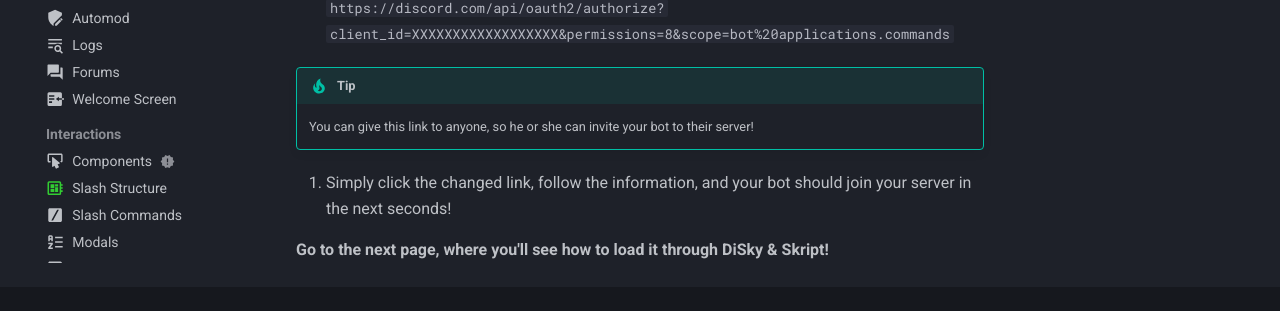
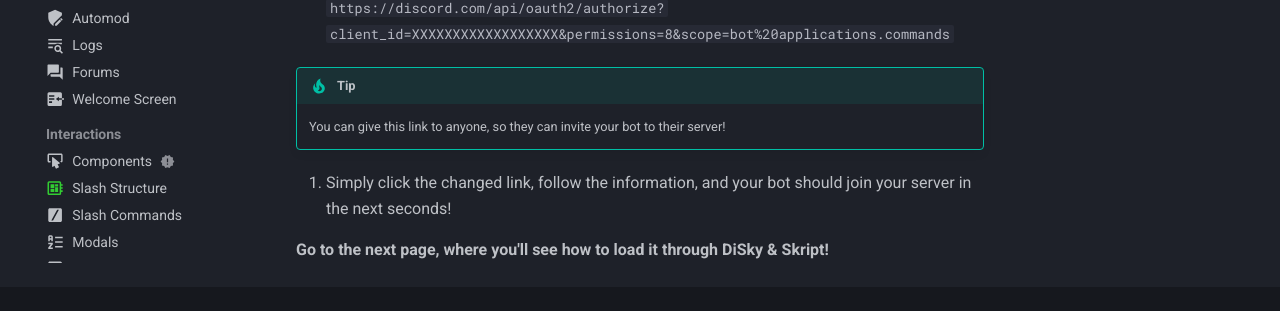
Before and after one commit to DiSkyOrg/Documentation, an MkDocs documentation site: the page built from docs/getting-started/1-bot-creation.md, in a window 1280 px wide and 1286 px high. Shown: the part 842-1153 px from the top of the window. Built offline with MkDocs 1.6.1 and Material for MkDocs 9.7.7, drawn with Linux system fonts in a browser that asks for light colours; comment, search, counter and statistics services are not loaded.

Commit message:
Gender neutral
https://noheorshe.com/

```diff
--- a/docs/getting-started/1-bot-creation.md
+++ b/docs/getting-started/1-bot-creation.md
@@ -21,7 +21,7 @@ Now that it's created, let's invite it to our guild:
 2. Replace the `X`'s with the client ID in this URL: `https://discord.com/api/oauth2/authorize?client_id=XXXXXXXXXXXXXXXXXX&permissions=8&scope=bot%20applications.commands`
 
 !!! tip
-    You can give this link to anyone, so he or she can invite your bot to their server!
+    You can give this link to anyone, so they can invite your bot to their server!
 
 1. Simply click the changed link, follow the information, and your bot should join your server in the next seconds!
 
```
